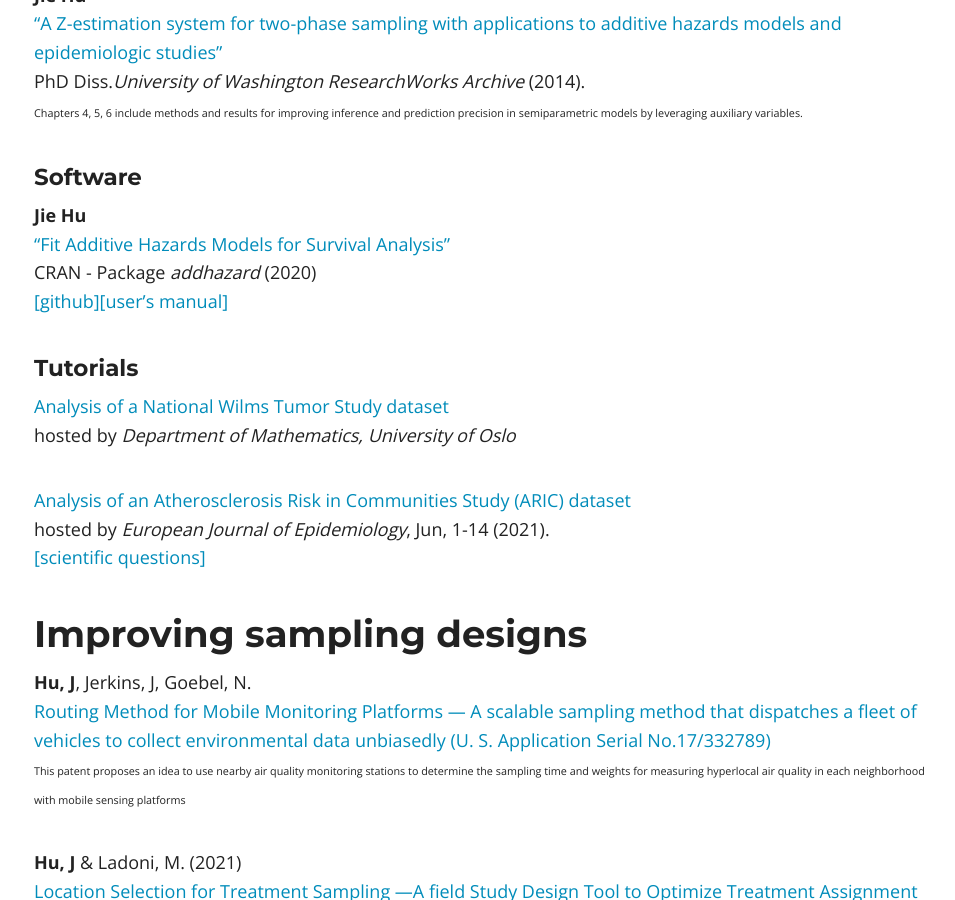
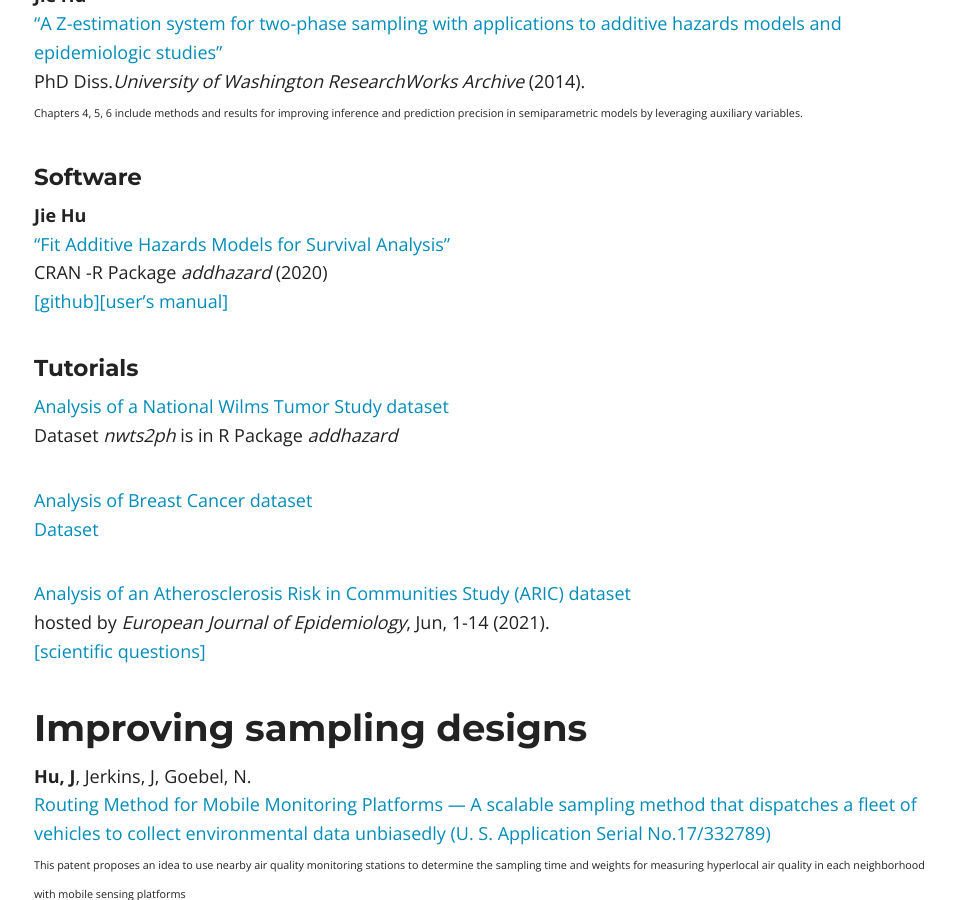
Before and after one commit to katehu/katehu.github.io, a Jekyll site: the page built from proxies.md, in a window 1280 px wide and 900 px high, scrolled down 1564 px. Shown: the whole window, without its empty margins (156-1111 px from the left). Built offline with Jekyll 4.4.1, drawn with Linux system fonts in a browser that asks for light colours; nearby versions of some CDN libraries.

Commit message:
Update proxies.md

```diff
--- a/proxies.md
+++ b/proxies.md
@@ -49,13 +49,16 @@ PhD Diss.*University of Washington ResearchWorks Archive* (2014). <br/>
 
 **Jie Hu**<br/>
 ["Fit Additive Hazards Models for Survival Analysis"](https://cran.r-project.org/web/packages/addhazard/index.html)<br/>
-CRAN - Package *addhazard* (2020)<br/>
+CRAN -R Package *addhazard* (2020)<br/>
 [[github]](https://github.com/katehu/addhazard)[[user's manual]](https://cran.r-project.org/web/packages/addhazard/addhazard.pdf)
 
 #### Tutorials
+[Analysis of a National Wilms Tumor Study dataset](https://cran.r-project.org/web/packages/addhazard/addhazard.pdf) <br/>
+Dataset *nwts2ph* is in R Package *addhazard* <br/>
 
-[Analysis of a National Wilms Tumor Study dataset](https://www.mn.uio.no/math/english/research/groups/statistics-data-science/handbook-of-case-control-studies/chapter-17/bc_ah_analysis_for_table_17.4.html)<br/>
-hosted by *Department of Mathematics, University of Oslo*<br/>
+
+[Analysis of Breast Cancer dataset](https://www.mn.uio.no/math/english/research/groups/statistics-data-science/handbook-of-case-control-studies/chapter-17/bc_ah_analysis_for_table_17.4.html)<br/>
+[Dataset](https://www.mn.uio.no/math/english/research/groups/statistics-data-science/handbook-of-case-control-studies/chapter-17/index.html)<br/>
 
 [Analysis of an Atherosclerosis Risk in Communities Study (ARIC) dataset](https://static-content.springer.com/esm/art%3A10.1007%2Fs10654-021-00739-3/MediaObjects/10654_2021_739_MOESM1_ESM.pdf)<br/>
 hosted by *European Journal of Epidemiology*, Jun, 1-14 (2021).<br/>
```
